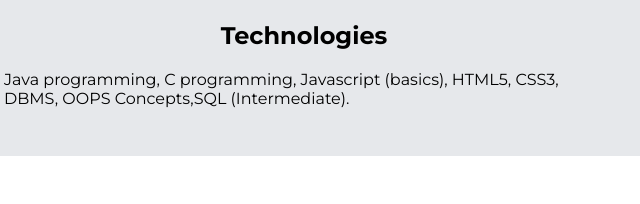
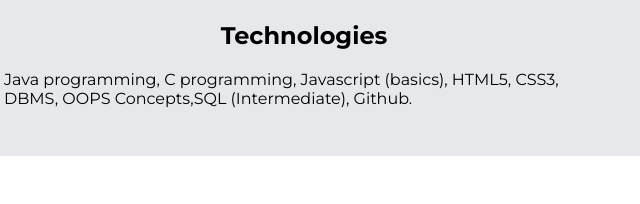
Before and after one commit to RohitPrasad32/lession---NC, a plain HTML site: page index.html in a window 1280 px wide. Shown: the part 760-964 px from the top of the page, 336-976 px from the left. Drawn offline with Linux system fonts and the light colour scheme.

Commit message:
Updated Technologies

```diff
--- a/index.html
+++ b/index.html
@@ -39,7 +39,7 @@
 <section class="section ow">
     <div class="container container-center">
         <h1> Technologies</h1>
-        <p > Java programming, C programming, Javascript (basics), HTML5, CSS3, DBMS, OOPS Concepts,SQL  (Intermediate).
+        <p > Java programming, C programming, Javascript (basics), HTML5, CSS3, DBMS, OOPS Concepts,SQL  (Intermediate), Github.
         </p>
     </div>
 
```
